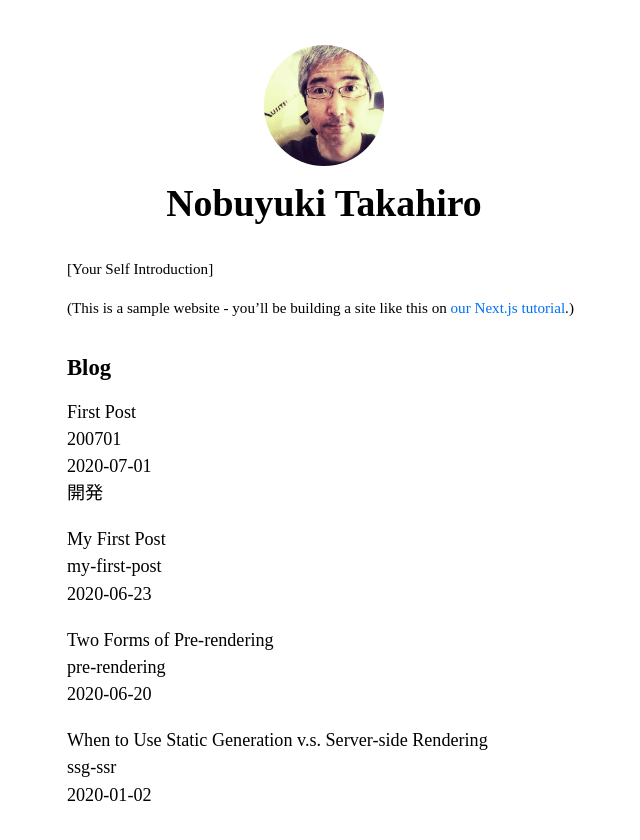
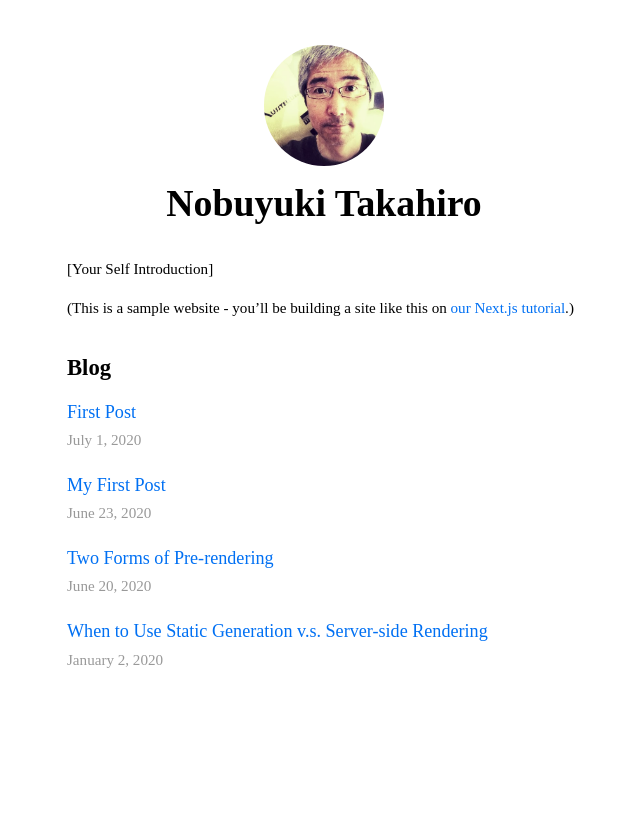
Before and after one commit to vivlio-kumihan/tk, a Next.js app: page / in a window 1280 px wide. Shown: the top 840 px of the page, without its empty margins (316-956 px from the left). After the commit the page ends 800 px from the top, so only its background shows below. Built offline with nearby package versions, Linux system fonts and the light colour scheme.

Commit message:
dynamic routing

```diff
--- /dev/null
+++ b/components/date.js
@@ -0,0 +1,8 @@
+import { parseISO, format } from "date-fns"
+
+export default function Date({ dateString }) {
+  const date = parseISO(dateString)
+  return <time dateTime={dateString}>
+    {format(date, "LLLL d, yyyy")}
+  </time>
+}
--- a/lib/posts.js
+++ b/lib/posts.js
@@ -49,6 +49,12 @@ export async function getPostData(id) {
   const fileContents = fs.readFileSync(fullPath, "utf8")
   // gray-matterを使って投稿のメタデータ部分をパースする。
   const matterResult = matter(fileContents)
+  // remarkを使ってMDをHTMLに変換する
+  // 関数getPostDataにasyncキーワードを追加したのは、
+  // remarkにawaitを使用する必要があるから。
+  // つまり、pages/posts/[id].jsのgetStaticPropsを
+  // 更新して、getPostDataを呼び出すときに
+  // awaitを使用する必要があるため。
   const processContent = await remark()
     .use(html)
     .process(matterResult.content)
--- a/package.json
+++ b/package.json
@@ -8,6 +8,7 @@
     "start": "next start"
   },
   "dependencies": {
+    "date-fns": "^2.14.0",
     "gray-matter": "^4.0.2",
     "next": "9.3.5",
     "react": "16.13.1",
--- a/pages/index.js
+++ b/pages/index.js
@@ -2,6 +2,8 @@ import Head from 'next/head'
 import Layout, { siteTilte } from "../components/layout"
 import utilStyles from "../styles/utils.module.css"
 import { getSortedPostsData } from "../lib/posts"
+import Link from "next/link"
+import Date from "../components/date"
 
 export async function getStaticProps() {
   const allPostsData = getSortedPostsData()
@@ -29,14 +31,14 @@ const Home = ({allPostsData}) => {
         </h2>
         <ul className={utilStyles.list}>
           {allPostsData.map(({id, date, title, tag}) => (
-            <li className={utilStyles.listItem} key={id}>
-              {title}
+            <li className = { utilStyles.listItem } key = { id } >
+              <Link href="/posts/[id]" as={`/posts/${id}`}>
+                <a>{title}</a>
+              </Link>
               <br />
-              {id}
-              <br />
-              {date}
-              <br />
-              {tag}
+              <small className={utilStyles.lightText}>
+                <Date dateString={date} />
+              </small>
             </li>
           ))}
         </ul>
@@ -46,3 +48,41 @@ const Home = ({allPostsData}) => {
 }
 
 export default Home
+
+
+// const Home = ({allPostsData}) => {
+//   return (
+//     <Layout home>
+//       <Head>
+//         <title>{siteTilte}</title>
+//       </Head>
+//       <section className={utilStyles.headingMd}>
+//         <p>[Your Self Introduction]</p>
+//         <p>
+//           (This is a sample website - you’ll be building a site like this on{' '}
+//           <a href="https://nextjs.org/learn">our Next.js tutorial</a>.)
+//         </p>
+//       </section>
+//       <section className={`${utilStyles.headingMD} ${utilStyles.padding1px}`}>
+//         <h2 className={utilStyles.headingLG}>
+//           Blog
+//         </h2>
+//         <ul className={utilStyles.list}>
+//           {allPostsData.map(({id, date, title, tag}) => (
+//             <li className={utilStyles.listItem} key={id}>
+//               {title}
+//               <br />
+//               {id}
+//               <br />
+//               {date}
+//               <br />
+//               {tag}
+//             </li>
+//           ))}
+//         </ul>
+//       </section>
+//     </Layout>
+//   )
+// }
+
+// export default Home
```
Also changed, not shown: pages/posts/[id].js (+19 -7 lines), 1 other file (tests, documents, lock files or other folders).
